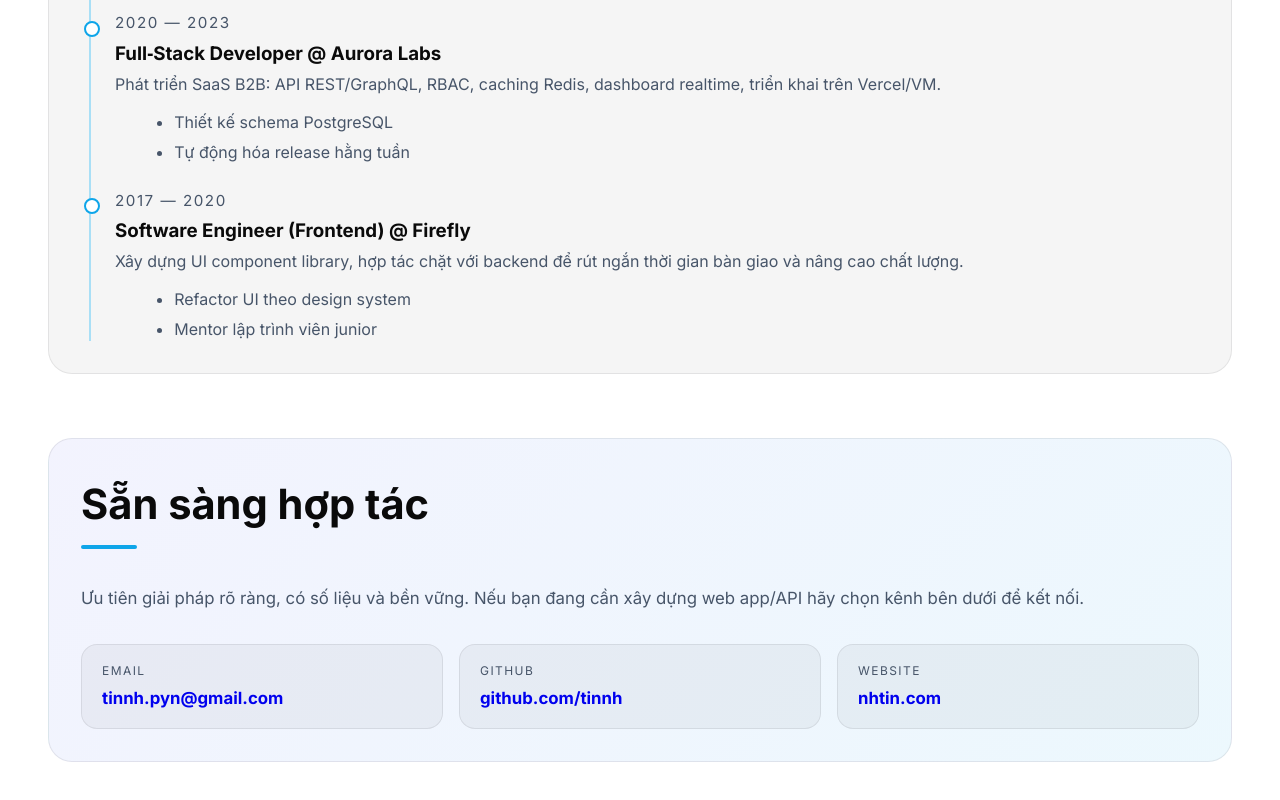
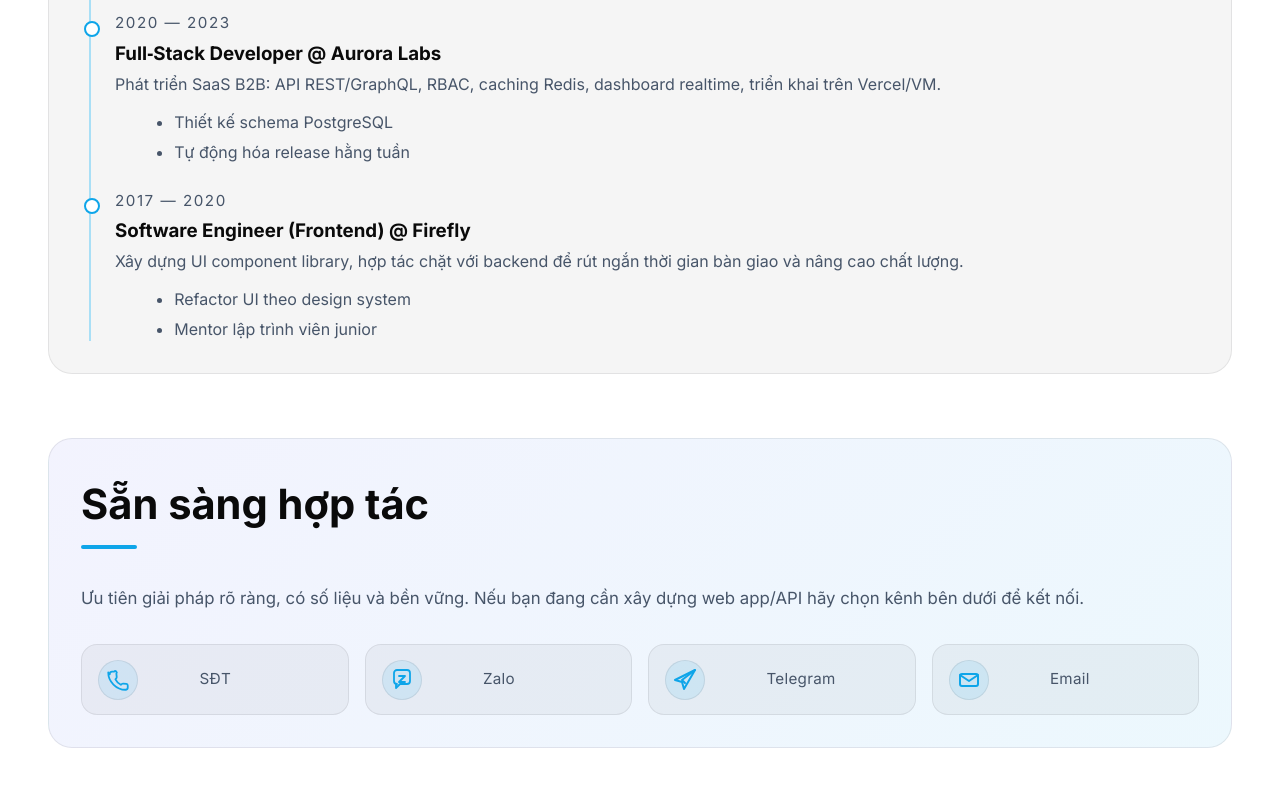
Before and after one commit to nguyenhoangtin1404/GioiThieuBanThan, an Astro site: page / in a window 1280 px wide. Shown: the part 3117-3917 px from the top of the page. Built offline with nearby package versions, Linux system fonts and the light colour scheme; Astro itself is replaced by a stand-in of ours.

Commit message:
feat: update contact channels with new options and improve layout for better accessibility

```diff
--- a/src/components/ContactCard.astro
+++ b/src/components/ContactCard.astro
@@ -1,8 +1,9 @@
 ---
 const channels = [
-  { label: 'Email', value: 'tinnh.pyn@gmail.com', link: 'mailto:tinnh.pyn@gmail.com' },
-  { label: 'GitHub', value: 'github.com/tinnh', link: 'https://github.com/tinnh' },
-  { label: 'Website', value: 'nhtin.com', link: 'https://nhtin.com' }
+  { label: 'SĐT', value: '+84 8566 947 66', link: 'tel:+84856694766' },
+  { label: 'Zalo', value: 'zalo.me/0856694766', link: 'https://zalo.me/0856694766' },
+  { label: 'Telegram', value: '@tinnh94', link: 'https://t.me/tinnh94' },
+  { label: 'Email', value: 'tinnh.pyn@gmail.com', link: 'mailto:tinnh.pyn@gmail.com' }
 ];
 ---
 
@@ -14,10 +15,21 @@ const channels = [
   </p>
 
   <div class="channels">
-    {channels.map((channel) => (
-      <a href={channel.link} target="_blank" rel="noreferrer">
-        <span>{channel.label}</span>
-        <strong>{channel.value}</strong>
+    {channels.map((c) => (
+      <a class="icon" href={c.link} target={c.link.startsWith('tel:') ? undefined : '_blank'} rel={c.link.startsWith('tel:') ? undefined : 'noreferrer'} aria-label={c.label} title={c.label}>
+        {c.link.startsWith('tel:') && (
+          <span class="glyph"><svg viewBox="0 0 24 24" aria-hidden="true" fill="none" stroke="currentColor" stroke-width="1.8" stroke-linecap="round" stroke-linejoin="round"><path d="M2.25 4.5c0 9.112 8.138 17.25 17.25 17.25 1.243 0 2.25-1.007 2.25-2.25v-2.1c0-.77-.578-1.416-1.344-1.495l-3.313-.331a1.5 1.5 0 0 0-1.05.3l-1.2.9a12.06 12.06 0 0 1-5.4-5.4l.9-1.2c.27-.36.4-.81.35-1.26l-.33-3.3A1.5 1.5 0 0 0 8.1 3.594h-2.1A2.25 2.25 0 0 0 3.75 5.844v.406"/></svg></span>
+        )}
+        {c.link.includes('zalo.me') && (
+          <span class="glyph"><svg viewBox="0 0 24 24" fill="none" stroke="currentColor" stroke-width="1.8" stroke-linecap="round" stroke-linejoin="round" aria-hidden="true"><path d="M4 5a3 3 0 0 1 3-3h10a3 3 0 0 1 3 3v8a3 3 0 0 1-3 3h-7l-4 4v-4H7a3 3 0 0 1-3-3V5Z"/><path d="M9 8h6l-6 6h6"/></svg></span>
+        )}
+        {c.link.includes('t.me') && (
+          <span class="glyph"><svg viewBox="0 0 24 24" fill="none" stroke="currentColor" stroke-width="2" stroke-linecap="round" stroke-linejoin="round" aria-hidden="true"><path d="M22 2 2 12l7 2 2 7 11-19Z"/><path d="M9 12 22 2M9 12l3 3"/></svg></span>
+        )}
+        {c.link.startsWith('mailto:') && (
+          <span class="glyph"><svg viewBox="0 0 24 24" fill="none" stroke="currentColor" stroke-width="2" stroke-linecap="round" stroke-linejoin="round" aria-hidden="true"><rect x="3" y="6" width="18" height="12" rx="2"/><path d="m3 7 9 6 9-6"/></svg></span>
+        )}
+        <span class="label">{c.label}</span>
       </a>
     ))}
   </div>
@@ -53,32 +65,13 @@ const channels = [
     line-height: 1.7;
   }
 
-  .channels {
-    margin-top: 2rem;
-    display: grid;
-    grid-template-columns: repeat(auto-fit, minmax(220px, 1fr));
-    gap: 1rem;
-  }
+  .channels { margin-top: 2rem; display: grid; grid-template-columns: repeat(auto-fit, minmax(220px, 1fr)); gap: 1rem; }
 
-  a {
-    padding: 1rem 1.25rem;
-    border-radius: 16px;
-    border: 1px solid var(--border);
-    background: var(--surface-weak);
-    display: flex;
-    flex-direction: column;
-    gap: 0.3rem;
-    text-decoration: none;
-  }
-
-  span {
-    letter-spacing: 0.12em;
-    text-transform: uppercase;
-    font-size: 0.75rem;
-    color: var(--muted);
-  }
-
-  strong {
-    font-size: 1.05rem;
-  }
+  a.icon { padding: 0.9rem 1rem; border-radius: 16px; border: 1px solid var(--border); background: var(--surface-weak); display: grid; grid-template-columns: 40% 60%; align-items: center; gap: 0.5rem; text-decoration: none; color: var(--text); transition: transform 150ms ease, box-shadow 150ms ease, border-color 150ms ease; }
+  a.icon:hover { transform: translateY(-2px); box-shadow: var(--shadow-sm); border-color: var(--accent); }
+  a.icon .glyph { display: inline-flex; align-items: center; justify-content: center; }
+  a.icon .glyph svg { width: 24px; height: 24px; color: var(--accent); }
+  a.icon .label { font-size: 0.95rem; color: var(--muted); letter-spacing: .02em; text-align: left; }
+  /* circular backdrop to ensure visual padding around strokes */
+  .glyph { width: 40px; height: 40px; padding: 6px; border-radius: 50%; background: rgba(14,165,233,.10); border: 1px solid var(--border); box-sizing: border-box; }
 </style>
```
